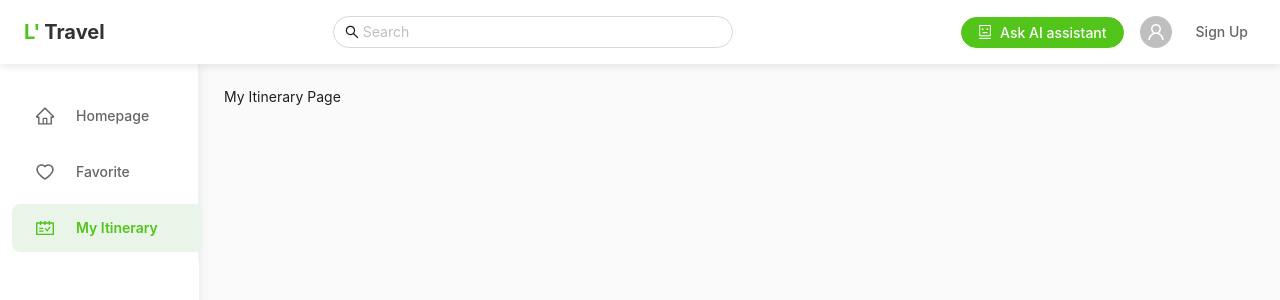
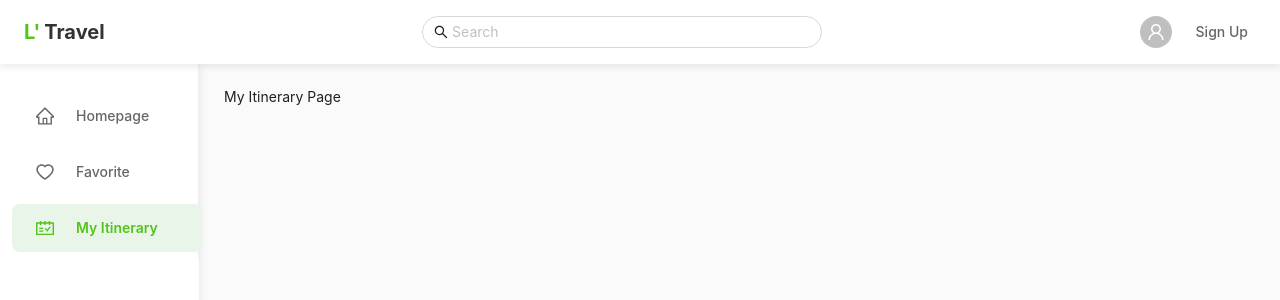
Before and after one commit to AndyHui-OOCL/ltravel-frontend, a React (Create React App) app: page /itinerary in a window 1280 px wide. Shown: the top 300 px of the page. Built offline with nearby package versions, Linux system fonts and the light colour scheme.

Commit message:
feat: Extract Ai Chat slide bar as its own component better modularity

```diff
--- /dev/null
+++ b/src/components/AiChatSlideBar.jsx
@@ -0,0 +1,26 @@
+import {CloseOutlined, RobotOutlined} from "@ant-design/icons";
+import AICopilot from "./AICopilot";
+import {Drawer} from "antd";
+import React from "react";
+
+function AiChatSlideBar({isAiChatVisible, setAiChatVisible}) {
+    return (
+        <Drawer
+            title={
+                <div className="ai-header">
+                    <RobotOutlined />
+                    <span>Travel Copilot</span>
+                </div>
+            }
+            placement="right"
+            width={400}
+            onClose={() => setAiChatVisible(false)}
+            open={isAiChatVisible}
+            closeIcon={<CloseOutlined />}
+        >
+            <AICopilot />
+        </Drawer>
+    )
+}
+
+export default AiChatSlideBar
--- a/src/layouts/MainLayout.js
+++ b/src/layouts/MainLayout.js
@@ -16,7 +16,6 @@ import './MainLayout.css';
 const { Header, Sider, Content } = Layout;
 
 const MainLayout = ({ children }) => {
-  const [aiVisible, setAiVisible] = useState(false);
   const navigate = useNavigate();
   const location = useLocation();
 
@@ -57,14 +56,6 @@ const MainLayout = ({ children }) => {
           />
         </div>
         <div className="header-right">
-          <Button
-            type="primary"
-            icon={<RobotOutlined />}
-            onClick={() => setAiVisible(true)}
-            className="ai-button"
-          >
-            Ask AI assistant
-          </Button>
           <Avatar icon={<UserOutlined />} />
           <span className="sign-up">Sign Up</span>
         </div>
@@ -85,22 +76,6 @@ const MainLayout = ({ children }) => {
           {children}
         </Content>
       </Layout>
-
-      <Drawer
-        title={
-          <div className="ai-header">
-            <RobotOutlined />
-            <span>Travel Copilot</span>
-          </div>
-        }
-        placement="right"
-        width={400}
-        onClose={() => setAiVisible(false)}
-        open={aiVisible}
-        closeIcon={<CloseOutlined />}
-      >
-        <AICopilot />
-      </Drawer>
     </Layout>
   );
 };
--- a/src/pages/Homepage.js
+++ b/src/pages/Homepage.js
@@ -1,13 +1,17 @@
 import React, { useState } from 'react';
-import { Card, Button, Tag, Pagination, Row, Col } from 'antd';
+import {Card, Button, Tag, Pagination, Row, Col, Drawer} from 'antd';
 import { useNavigate } from 'react-router-dom';
 import './Homepage.css';
+import {CloseOutlined, RobotOutlined} from "@ant-design/icons";
+import AICopilot from "../components/AICopilot";
+import AiChatSlideBar from "../components/AiChatSlideBar";
 
 const { Meta } = Card;
 
 const Homepage = () => {
   const navigate = useNavigate();
   const [currentPage, setCurrentPage] = useState(1);
+  const [isAiChatVisible, setAiChatVisible] = useState(false);
 
   const categories = ['小众路线', '深度旅行', '避暑玩水', '当地特色', '最美秋季'];
 
@@ -67,11 +71,12 @@ const Homepage = () => {
   };
 
   return (
+    <>
         <div className="homepage">
           <div className="hero-section">
             <div className="hero-content">
               <h1>Where would you like to go today?</h1>
-          <Button type="primary" size="large" className="ask-ai-btn">
+              <Button type="primary" size="large" className="ask-ai-btn" onClick={() => setAiChatVisible(true)}>
                 Ask AI assistant →
               </Button>
             </div>
@@ -134,6 +139,8 @@ const Homepage = () => {
             />
           </div>
         </div>
+        <AiChatSlideBar isAiChatVisible = {isAiChatVisible} setAiChatVisible = {setAiChatVisible}/>
+    </>
   );
 };
 
```
Lines whose indentation alone changed are shown as unchanged.
